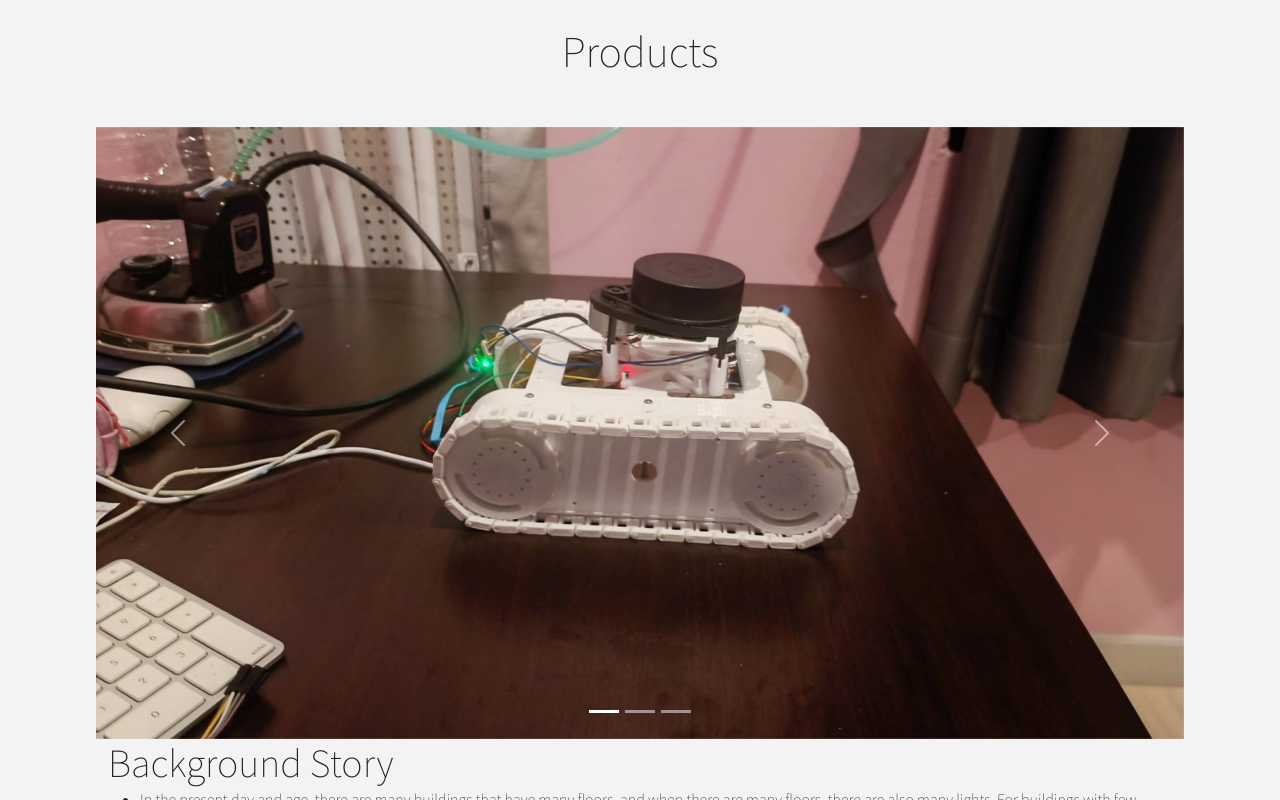
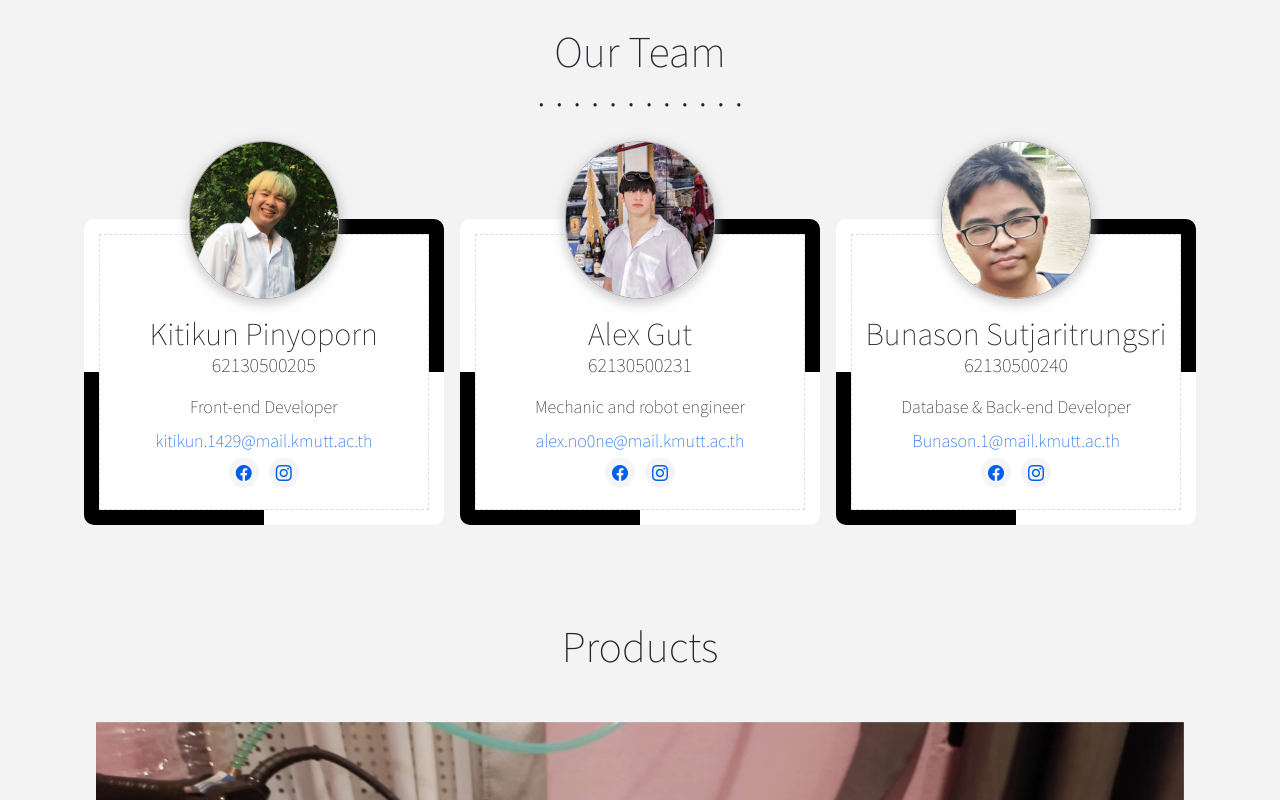
Before and after one commit to earth1429/WaKaBotWebApp, a Vue app: page /home in a window 1280 px wide. Shown: the part 620-1420 px from the top of the page. Built offline with nearby package versions, Linux system fonts and the light colour scheme; no server answers.

Commit message:
RENAME Products&AboutUs

```diff
--- a/src/components/HomePage.vue
+++ b/src/components/HomePage.vue
@@ -1,16 +1,16 @@
 <script setup>
 import NavbarDefault from "@/components/Navbar/NavbarDefault.vue";
 import FooterDefault from "@/components/Footer/FooterDefault.vue";
-import AboutUsCom from "@/components/Comps/AboutUsCom.vue";
-import ProductsCom from "@/components/Comps/ProductsCom.vue";
+import AboutUsComp from "@/components/Comps/AboutUsComp.vue";
+import ProductsComp from "@/components/Comps/ProductsComp.vue";
 import HeaderDefault from "@/components/HeaderDefault.vue";
 </script>
 <template>
     <NavbarDefault page='home'/>
     <HeaderDefault/>
     <div class="container fontThin">
-        <ProductsCom/>
-        <AboutUsCom/>
+        <AboutUsComp/>
+        <ProductsComp/>
     </div>
     <FooterDefault/>
 </template>
```
Also changed, not shown: src/components/Comps/AboutUsComp.vue (renamed from src/components/comps/AboutUsCom.vue), src/components/Comps/ProductsComp.vue (renamed from src/components/comps/ProductsCom.vue).
